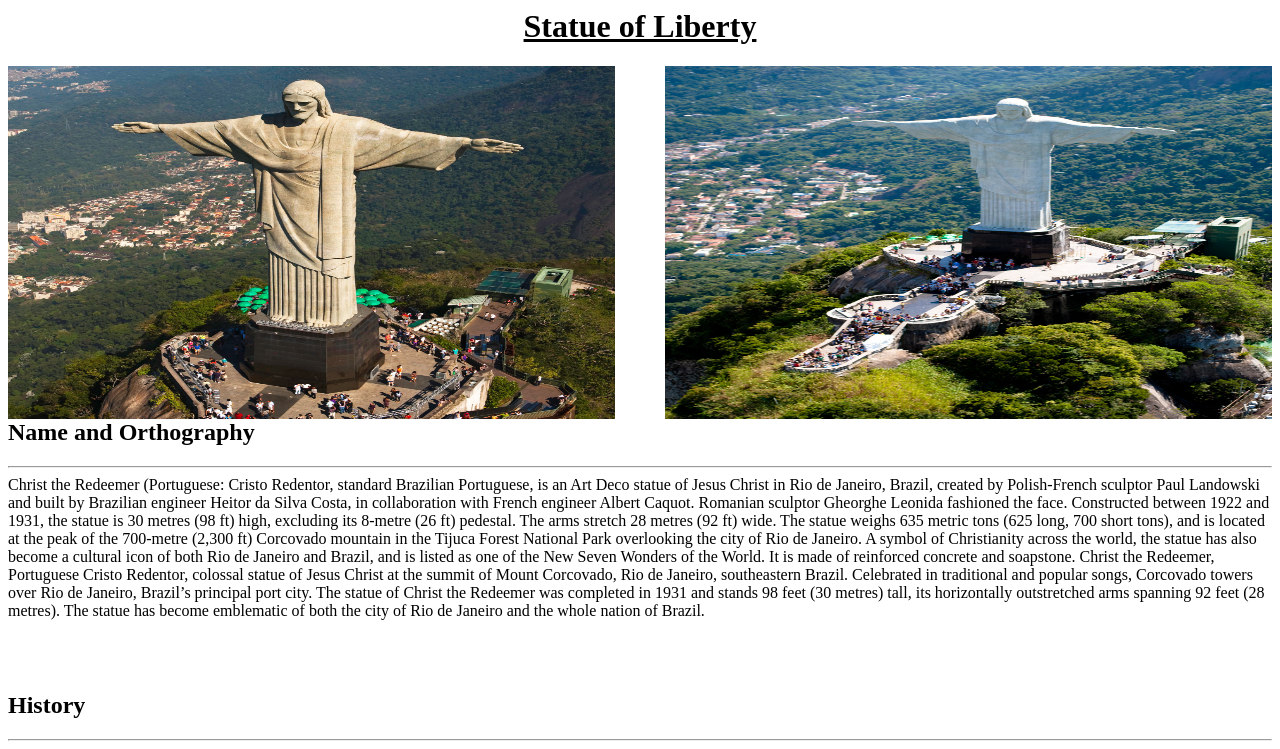
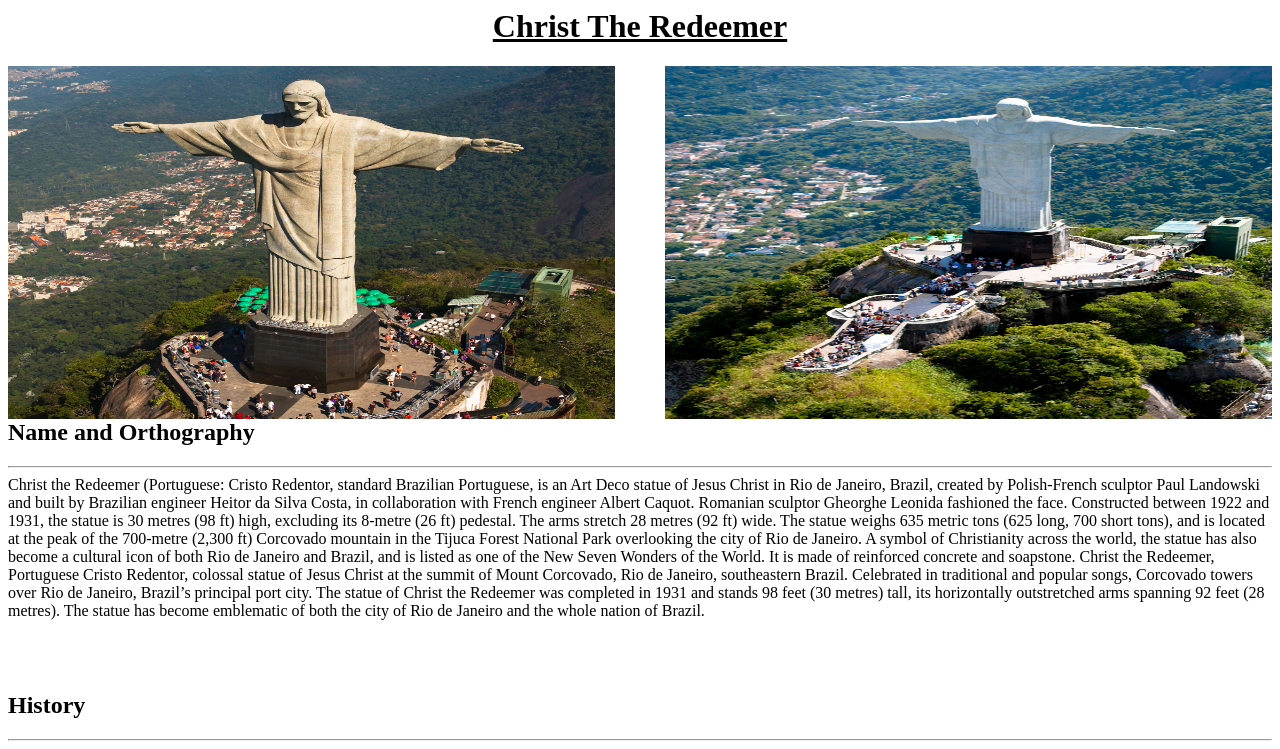
Before and after one commit to gs89035/shivani, a plain HTML site: page redeemer.html in a window 1280 px wide. Shown: the top 749 px of the page. Drawn offline with Linux system fonts and the light colour scheme.

Commit message:
change redeemer name

```diff
--- a/redeemer.html
+++ b/redeemer.html
@@ -3,7 +3,7 @@
 <title> Christ the Redeemer </title>
 </head>
 <body>
-<center> <u> <b> <h1> Statue of Liberty </h1> </b> </u> </center>
+<center> <u> <b> <h1> Christ The Redeemer </h1> </b> </u> </center>
 <img src = "img/christr1.jpg" height = 45% width = 48% align = left> <img src = "img/christr2.jpg" height = 45% width = 48% align = right> <br>
 <p><br><br><br><br><br><br><br><br><br><br><br><br><br>
 
```
